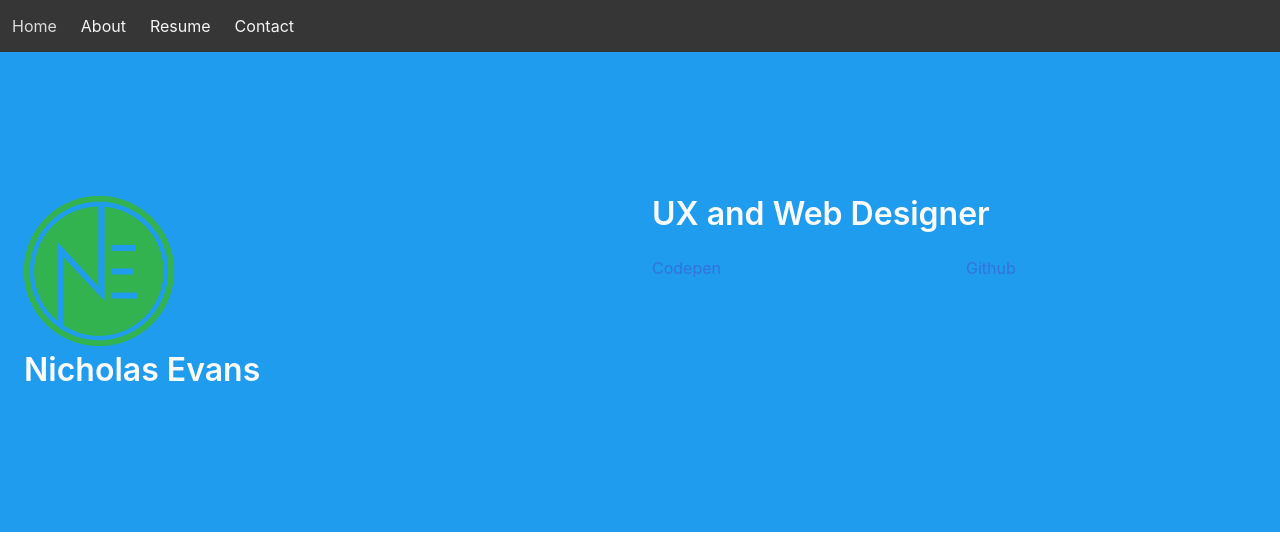
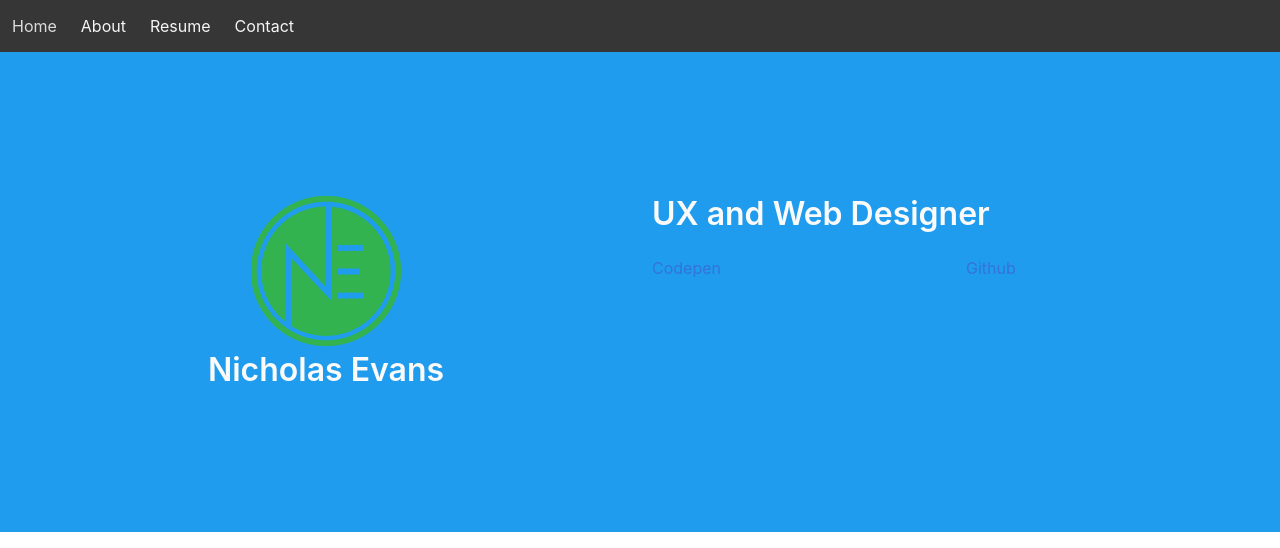
Before and after one commit to DrSrEsquire/nicholas-evans.com, a Jekyll site: the page built from index.markdown, in a window 1280 px wide. Shown: the top 548 px of the page. Built offline with Jekyll 4.4.1, drawn with Linux system fonts in a browser that asks for light colours; nearby versions of some CDN libraries; grey boxes are pictures that could not be loaded.

Commit message:
centered text

```diff
--- a/_layouts/home.html
+++ b/_layouts/home.html
@@ -5,7 +5,7 @@ layout: default
 <section class="hero is-medium  has-background-info is-bold">
   <div class="hero-body columns">
 
-    <div class="container column">
+    <div class="container column has-text-centered">
       <img class="logo" src="/uploads/NE_logo_final_1.png" alt="">
       <h1 class="title has-text-white-bis">
         {{ site.data.resume.basics.name }}
@@ -15,6 +15,7 @@ layout: default
     <div class="container column">
      <h2 class="title has-text-white-bis"> UX and Web Designer </h2>
      <div class="columns">
+         <p></p>
          <a href="https://codepen.io/DrEsquire/" class="column">Codepen</a>
          <a href="https://github.com/DrSrEsquire" class="column">Github</a>
      </div>
```
